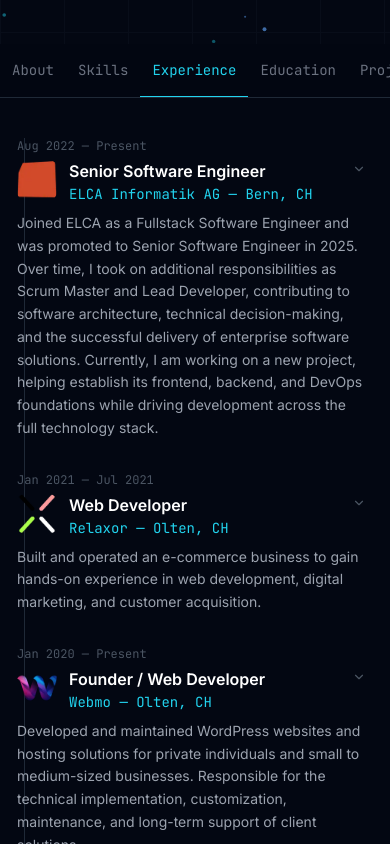
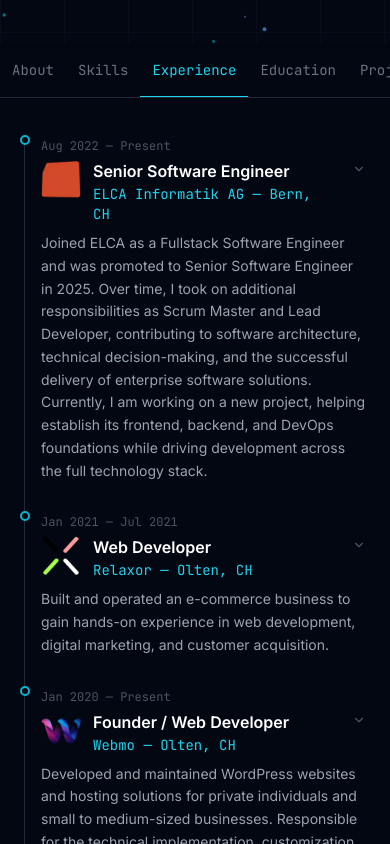
Before and after one commit to etunidev/tuni-portfolio, a React (Vite) app in the folder app/: page / in a window 390 px wide. Shown: the part 800-1644 px from the top of the page. Built offline with nearby package versions, Linux system fonts and the light colour scheme.

Commit message:
Show timeline dot and indent content on mobile

```diff
--- a/app/src/components/PortfolioCard.tsx
+++ b/app/src/components/PortfolioCard.tsx
@@ -70,12 +70,12 @@
       )}
 
       {/* Dot on the timeline line */}
-      <div className="hidden sm:block absolute -left-[5px] top-[5px] w-2.5 h-2.5 rounded-full bg-gray-950 border-2 border-cyan-500 z-10" />
+      <div className="absolute -left-[5px] top-[5px] w-2.5 h-2.5 rounded-full bg-gray-950 border-2 border-cyan-500 z-10" />
 
       {/* Content — entire area is clickable when expandable */}
       <div
         onClick={hasExpandable ? onToggle : undefined}
-        className={`pl-0 sm:pl-8 rounded-lg -mx-2 px-2 py-2 -my-2 transition-colors ${
+        className={`pl-6 sm:pl-8 rounded-lg -mx-2 px-2 py-2 -my-2 transition-colors ${
           hasExpandable ? 'cursor-pointer hover:bg-white/[0.03]' : ''
         }`}
       >
```
